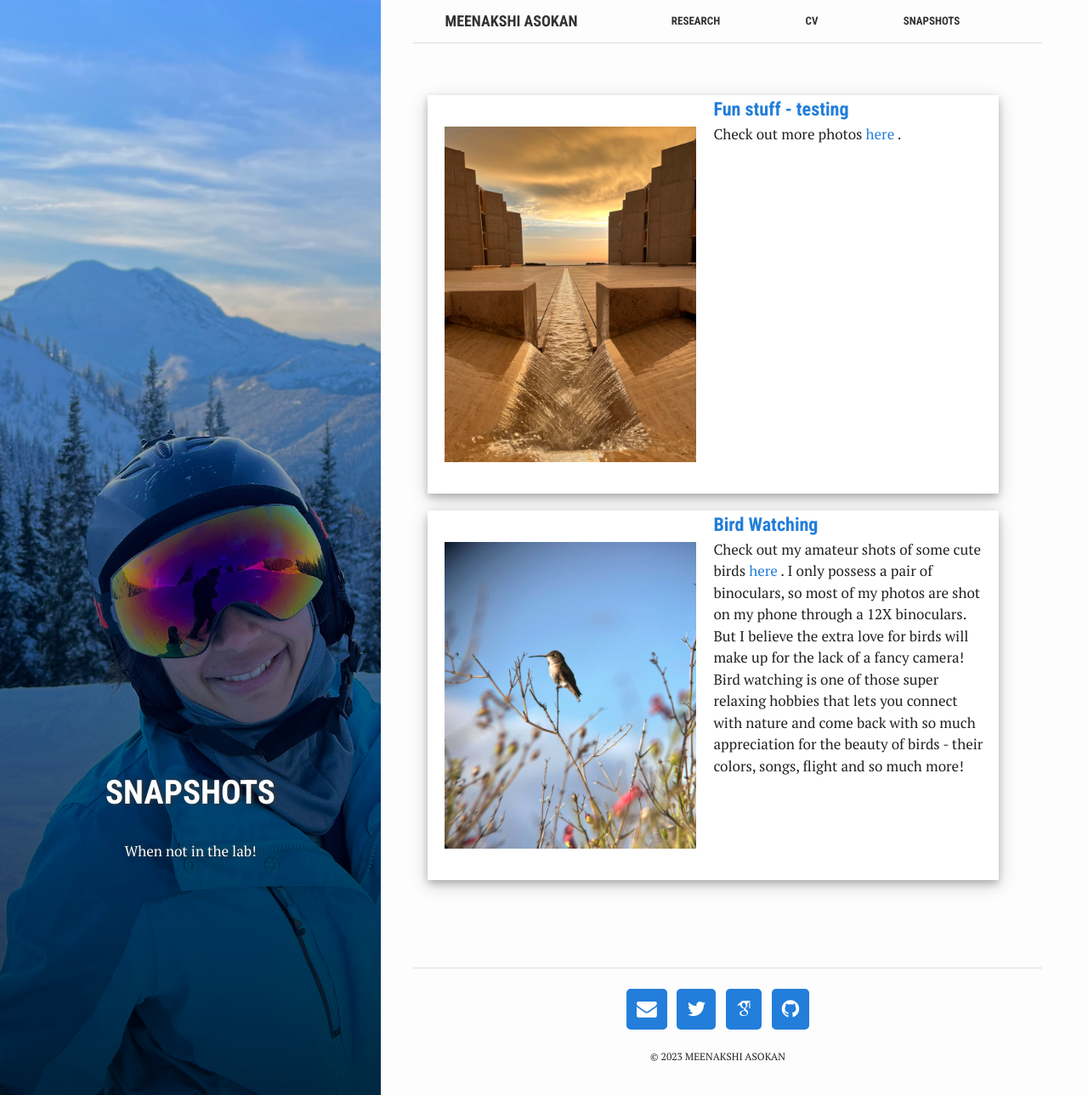
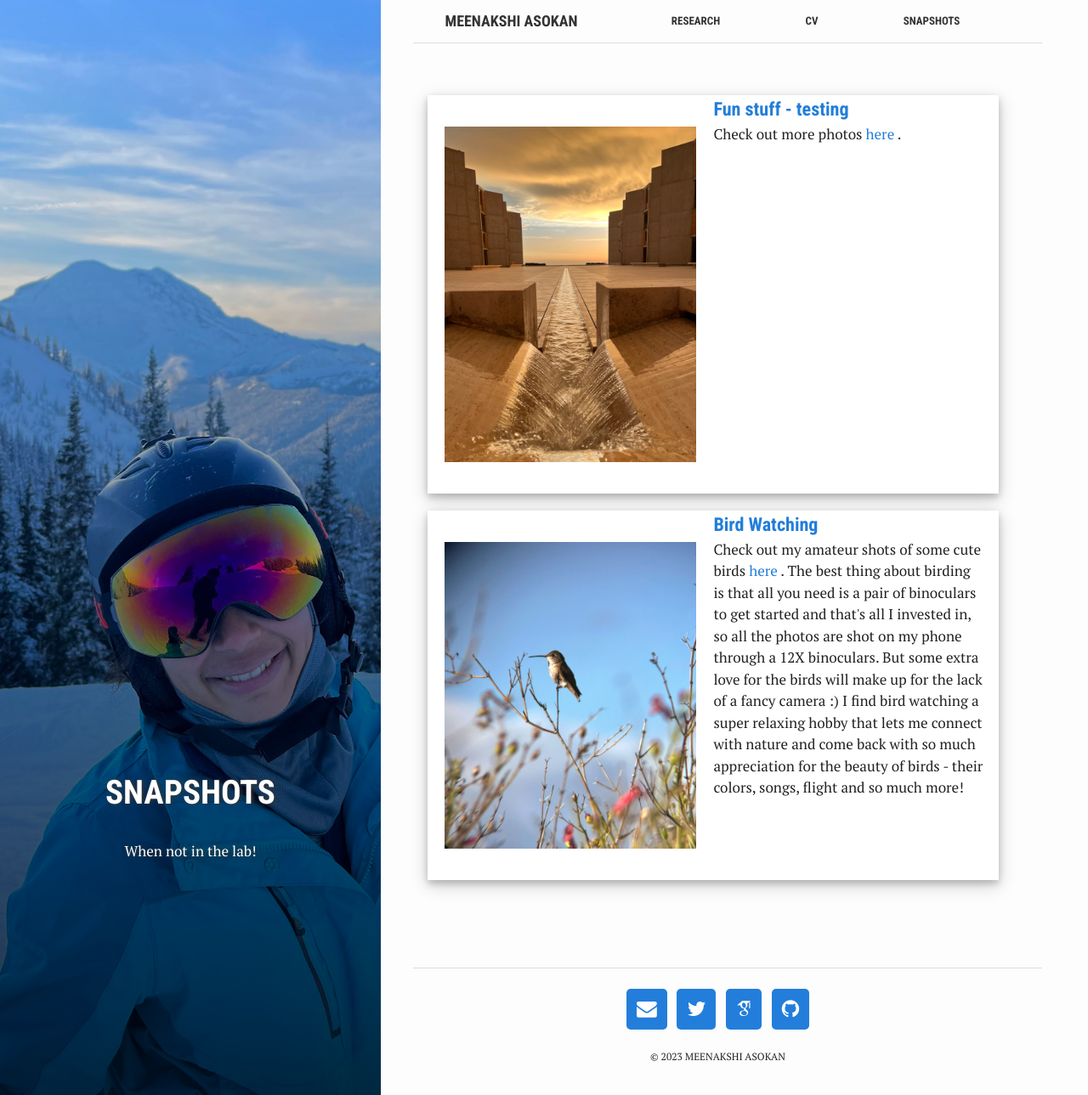
Before and after one commit to Meenakshi-Asokan/Meenakshi-Asokan.github.io, a Jekyll site: the page built from pages/3_gallery.html, in a window 1280 px wide and 1289 px high. Shown: the whole window at 85% size. Built offline with Jekyll 4.4.1, drawn with Linux system fonts in a browser that asks for light colours; nearby versions of some CDN libraries; some web fonts are replaced; library files that are not in the unit come from our copies.

Commit message:
Update 3_gallery.html

```diff
--- a/pages/3_gallery.html
+++ b/pages/3_gallery.html
@@ -26,8 +26,9 @@ active: true
     </a>
     <p>
         Check out my amateur shots of some cute birds <a href="https://meenakshi-asokan.github.io/gallery1/#section_0"> here </a>.
-        I only possess a pair of binoculars, so most of my photos are shot on my phone through a 12X binoculars.
-        But I believe the extra love for birds will make up for the lack of a fancy camera! Bird watching is one of those super relaxing
-        hobbies that lets you connect with nature and come back with so much appreciation for the beauty of birds - their colors, songs, flight and so much more!
+        The best thing about birding is that all you need is a pair of binoculars to get started and that's all I invested in,
+        so all the photos are shot on my phone through a 12X binoculars.
+        But some extra love for the birds will make up for the lack of a fancy camera :) I find bird watching a super relaxing
+        hobby that lets me connect with nature and come back with so much appreciation for the beauty of birds - their colors, songs, flight and so much more!
     </p>
 </div>
```
